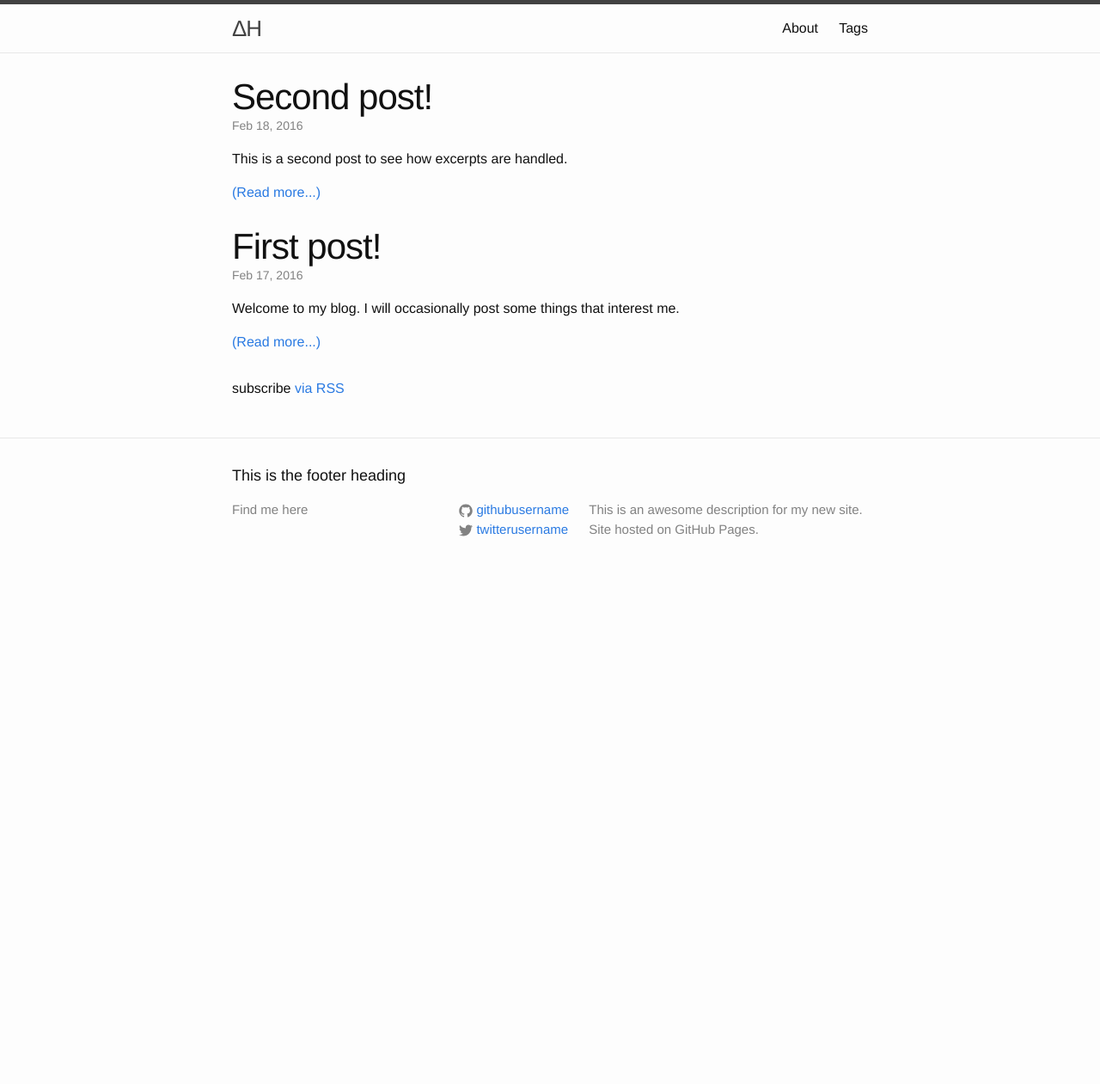
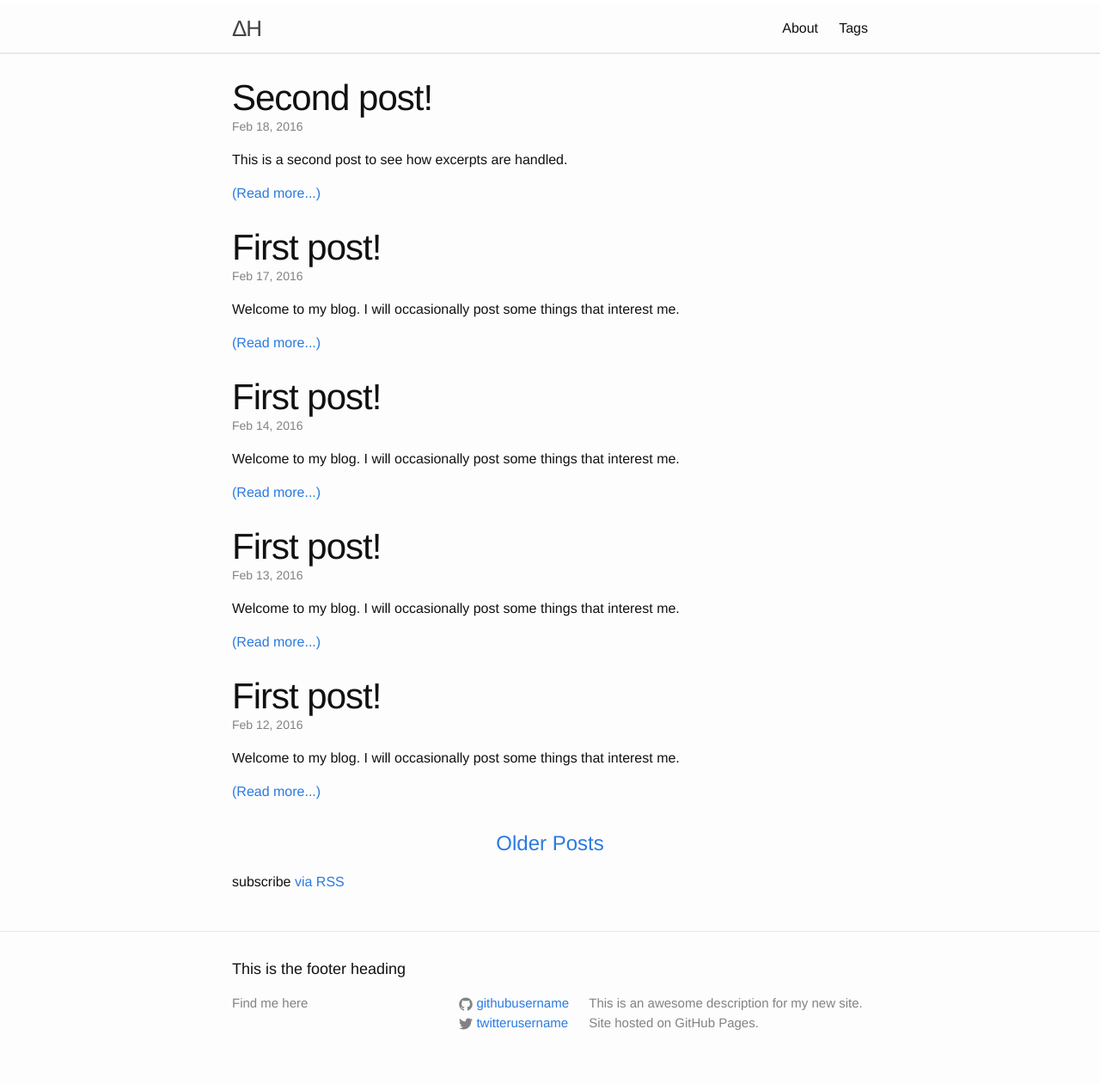
Before and after one commit to enthalpychange/enthalpychange.github.io, a Jekyll site: the page built from index.html, in a window 1280 px wide. Shown: the whole page at 86% size. Built offline with Jekyll 4.4.1, drawn with Linux system fonts in a browser that asks for light colours; the list of posts is cut into pages by our own code; before the commit the page ends 900 px from its top, so only the background shows below that.

Commit message:
add pagination

```diff
--- a/_config.yml
+++ b/_config.yml
@@ -16,6 +16,7 @@ url: "https://enthalpychange.github.io" # the base hostname & protocol for your
 images: "https://raw.githubusercontent.com/enthalpychange/enthalpychange.github.io/master/images"
 twitter_username: twitterusername
 github_username:  githubusername
+paginate: 5
 
 # Build settings
 markdown: kramdown
@@ -23,3 +24,6 @@ markdown: kramdown
 # Custom settings
 footer_heading: This is the footer heading
 footer_contact: Find me here
+
+gems:
+  - jekyll-paginate
--- /dev/null
+++ b/_posts/2016-02-01-test.markdown
@@ -0,0 +1,5 @@
+---
+layout: post
+title:  "First post!"
+---
+Welcome to my blog. I will occasionally post some things that interest me.
--- /dev/null
+++ b/_posts/2016-02-02-welcome (3rd copy).markdown
@@ -0,0 +1,5 @@
+---
+layout: post
+title:  "First post!"
+---
+Welcome to my blog. I will occasionally post some things that interest me.
--- /dev/null
+++ b/_posts/2016-02-03-welcome (4th c.markdown
@@ -0,0 +1,5 @@
+---
+layout: post
+title:  "First post!"
+---
+Welcome to my blog. I will occasionally post some things that interest me.
--- /dev/null
+++ b/_posts/2016-02-04-welcome (5th copy).markdown
@@ -0,0 +1,5 @@
+---
+layout: post
+title:  "First post!"
+---
+Welcome to my blog. I will occasionally post some things that interest me.
--- /dev/null
+++ b/_posts/2016-02-05-welcome (6th copy).markdown
@@ -0,0 +1,5 @@
+---
+layout: post
+title:  "First post!"
+---
+Welcome to my blog. I will occasionally post some things that interest me.
--- /dev/null
+++ b/_posts/2016-02-06-welcome (copy).markdown
@@ -0,0 +1,5 @@
+---
+layout: post
+title:  "First post!"
+---
+Welcome to my blog. I will occasionally post some things that interest me.
--- /dev/null
+++ b/_posts/2016-02-11-welcome (3rd copy).markdown
@@ -0,0 +1,5 @@
+---
+layout: post
+title:  "First post!"
+---
+Welcome to my blog. I will occasionally post some things that interest me.
--- /dev/null
+++ b/_posts/2016-02-12-welcome (4th copy).markdown
@@ -0,0 +1,5 @@
+---
+layout: post
+title:  "First post!"
+---
+Welcome to my blog. I will occasionally post some things that interest me.
--- /dev/null
+++ b/_posts/2016-02-13-welcome (another copy).markdown
@@ -0,0 +1,5 @@
+---
+layout: post
+title:  "First post!"
+---
+Welcome to my blog. I will occasionally post some things that interest me.
--- /dev/null
+++ b/_posts/2016-02-14-welcome (copy).markdown
@@ -0,0 +1,5 @@
+---
+layout: post
+title:  "First post!"
+---
+Welcome to my blog. I will occasionally post some things that interest me.
--- a/_sass/_layout.scss
+++ b/_sass/_layout.scss
@@ -2,8 +2,8 @@
  * Site header
  */
 .site-header {
-    border-top: 5px solid $grey-color-dark;
-    border-bottom: 1px solid $grey-color-light;
+    border-top: 5px solid #FFFFFF;
+    border-bottom: 2px solid $grey-color-light;
     min-height: 56px;
 
     // Positioning context for the mobile navigation icon
--- a/index.html
+++ b/index.html
@@ -5,7 +5,7 @@ layout: default
 <div class="home">
 
   <div class="post-list">
-    {% for post in site.posts %}
+    {% for post in paginator.posts %}
       <li>
         <span class="post-title">{{ post.title }}</span><br/>
         <span class="post-meta">{{ post.date | date: "%b %-d, %Y" }}</span>
@@ -15,6 +15,22 @@ layout: default
     {% endfor %}
   </div>
 
+
+
+  <div class="pagination">
+  <center>
+  <h2>
+    {% if paginator.next_page %}
+      <a href="{{ paginator.next_page_path }}" class="pagination-older">Older Posts</a>
+    {% endif %}
+    {% if paginator.previous_page %}
+      <a href="{{ paginator.previous_page_path }}" class="pagination-newer">Newer Posts</a>
+    {% endif %}
+  </h2>
+  </center>
+  </div>
+
+
+
   <p class="rss-subscribe">subscribe <a href="{{ "/feed.xml" | prepend: site.baseurl }}">via RSS</a></p>
-
 </div>
```
